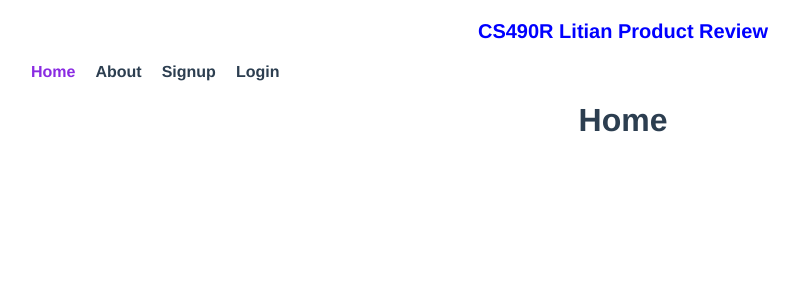
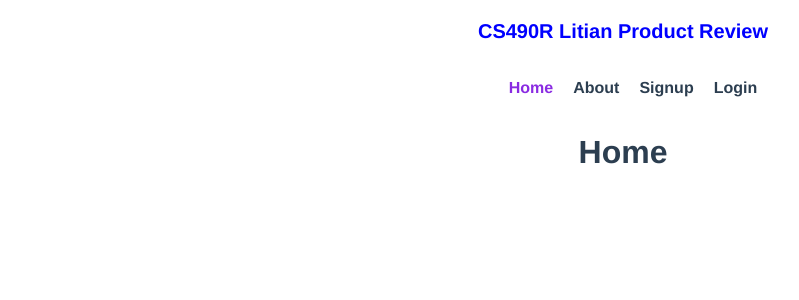
Before and after one commit to flybaflyba/Restful-Web-Application, a Vue app in the folder client/: page / in a window 1280 px wide. Shown: the top 300 px of the page, without its empty margins (17-816 px from the left). Built offline with nearby package versions, Linux system fonts and the light colour scheme.

Commit message:
Fix bug, nav bar weren't centered on the page, now fixed

```diff
--- a/client/src/components/TheNavigation.vue
+++ b/client/src/components/TheNavigation.vue
@@ -33,6 +33,7 @@
 #nav ul {
     list-style-type: none;
 }
+
 #nav a {
   text-decoration: none;
   font-weight: bold;
@@ -45,6 +46,10 @@
 
 .nav-links {
     display: flex;
+
+    background-color:white;
+
+    display: inline-flex;
 
 }
 
```
